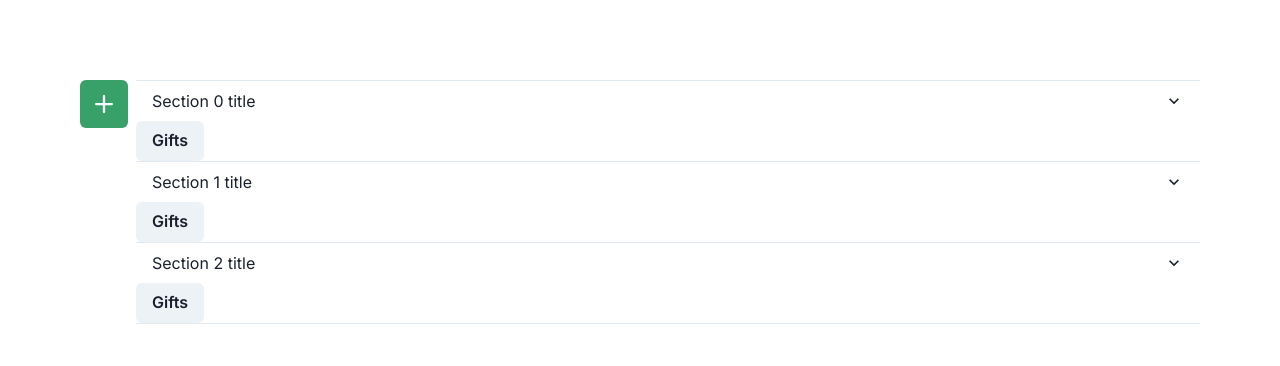
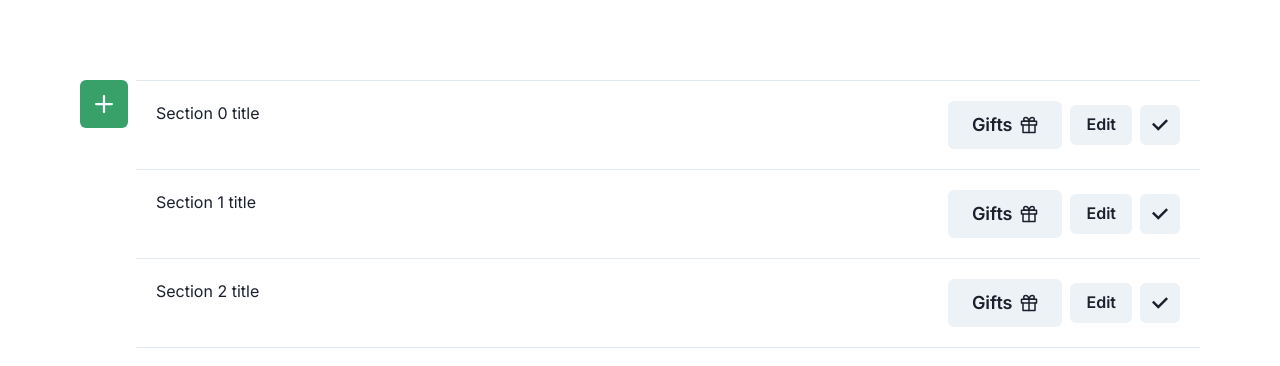
Before and after one commit to probablyalexzhu/giftlax, a Next.js app: page / in a window 1280 px wide. Shown: the top 366 px of the page. Built offline with nearby package versions, Linux system fonts and the light colour scheme.

Commit message:
replaced accordion with custom event component and imported react icons

```diff
--- a/package.json
+++ b/package.json
@@ -19,6 +19,7 @@
     "framer-motion": "^10.12.16",
     "next": "13.4.4",
     "react": "18.2.0",
-    "react-dom": "18.2.0"
+    "react-dom": "18.2.0",
+    "react-icons": "^4.9.0"
   }
 }
--- a/src/app/components/Accordion.js
+++ b/src/app/components/Accordion.js
@@ -5,10 +5,15 @@ import {
     AccordionPanel,
     AccordionIcon,
     Box,
-    Button
+    Button,
+    Flex,
+    HStack,
+    Icon,
+    IconButton
 } from "@chakra-ui/react";
-
+import { AddIcon, CheckIcon } from "@chakra-ui/icons";
 import GreenButton from "./GreenButton.js";
+import { FiGift } from 'react-icons/fi'
 
 export default function accordion() {
     return (
@@ -20,31 +25,62 @@ export default function accordion() {
     );
 }
 
+// function CustomAccordionItem(props) {
+//     const { sectionNumber } = props;
+//     return (
+//         <AccordionItem>
+//                 <h2>
+//                     <AccordionButton>
+//                         <Box as="span" flex="1" textAlign="left">
+//                             Section { sectionNumber } title
+//                         </Box>
+//                         <AccordionIcon />
+//                     </AccordionButton>
+//                     <GiftButton />
+//                 </h2>
+//                 <AccordionPanel pb={4}>
+//                     Lorem ipsum dolor sit amet, consectetur adipiscing elit, sed
+//                     do eiusmod tempor incididunt ut labore et dolore magna
+//                     aliqua. Ut enim ad minim veniam, quis nostrud exercitation
+//                     ullamco laboris nisi ut aliquip ex ea commodo consequat.
+//                 </AccordionPanel>
+//             </AccordionItem>
+//     )
+// }
+
 function CustomAccordionItem(props) {
     const { sectionNumber } = props;
     return (
         <AccordionItem>
-                <h2>
-                    <AccordionButton>
-                        <Box as="span" flex="1" textAlign="left">
-                            Section { sectionNumber } title
-                        </Box>
-                        <AccordionIcon />
-                    </AccordionButton>
-                    <GiftButton />
-                </h2>
-                <AccordionPanel pb={4}>
-                    Lorem ipsum dolor sit amet, consectetur adipiscing elit, sed
-                    do eiusmod tempor incididunt ut labore et dolore magna
-                    aliqua. Ut enim ad minim veniam, quis nostrud exercitation
-                    ullamco laboris nisi ut aliquip ex ea commodo consequat.
-                </AccordionPanel>
-            </AccordionItem>
+            <Flex spacing="10" padding="5">
+
+                <Box as="span" flex="1" textAlign="left">
+                    Section { sectionNumber } title
+                </Box>
+                <HStack>
+                    <MyButton text={"Gifts"} />
+                    <MyButton2 text={"Edit"}/>
+                    <IconButton icon={<CheckIcon/>}/>
+                </HStack>
+            </Flex>
+        </AccordionItem>
     )
 }
 
-function GiftButton() {
+function MyButton(props) {
+    const { text } = props;
     return (
-        <Button>Gifts</Button>
+        <Button size='lg' rightIcon=<CustomIcon /> >{ text }</Button>
     )
 }
+
+function MyButton2(props) {
+    const { text } = props;
+    return (
+        <Button size='md' >{ text }</Button>
+    )
+}
+
+function CustomIcon() {
+    return <Icon as={FiGift} />
+  }
--- a/src/app/page.js
+++ b/src/app/page.js
@@ -27,6 +27,8 @@ const colors = {
 export const theme = extendTheme({ colors });
 
 export default function Home() {
+    const current = new Date();
+
     return (
         <ChakraProvider theme={theme}>
             <Flex spacing="10" padding="20">
```
Also changed, not shown: 1 other file (tests, documents, lock files or other folders).
